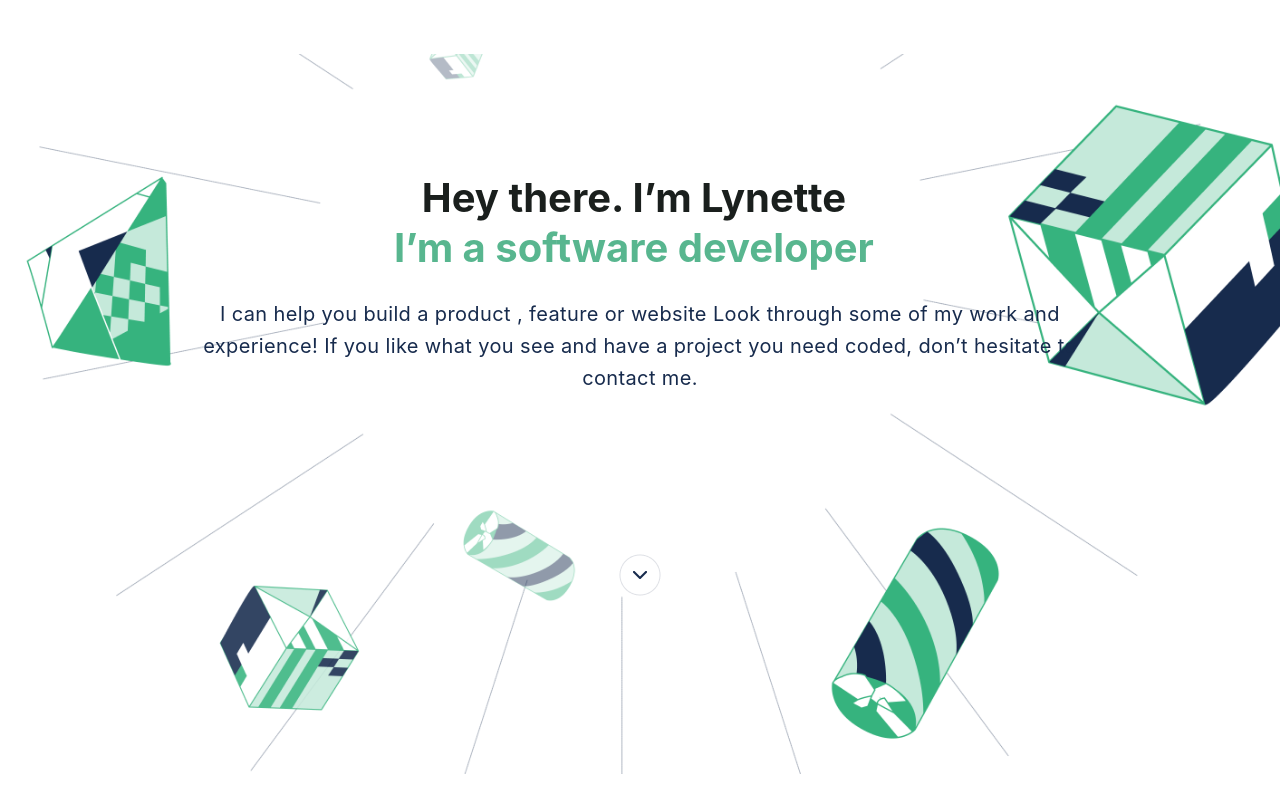
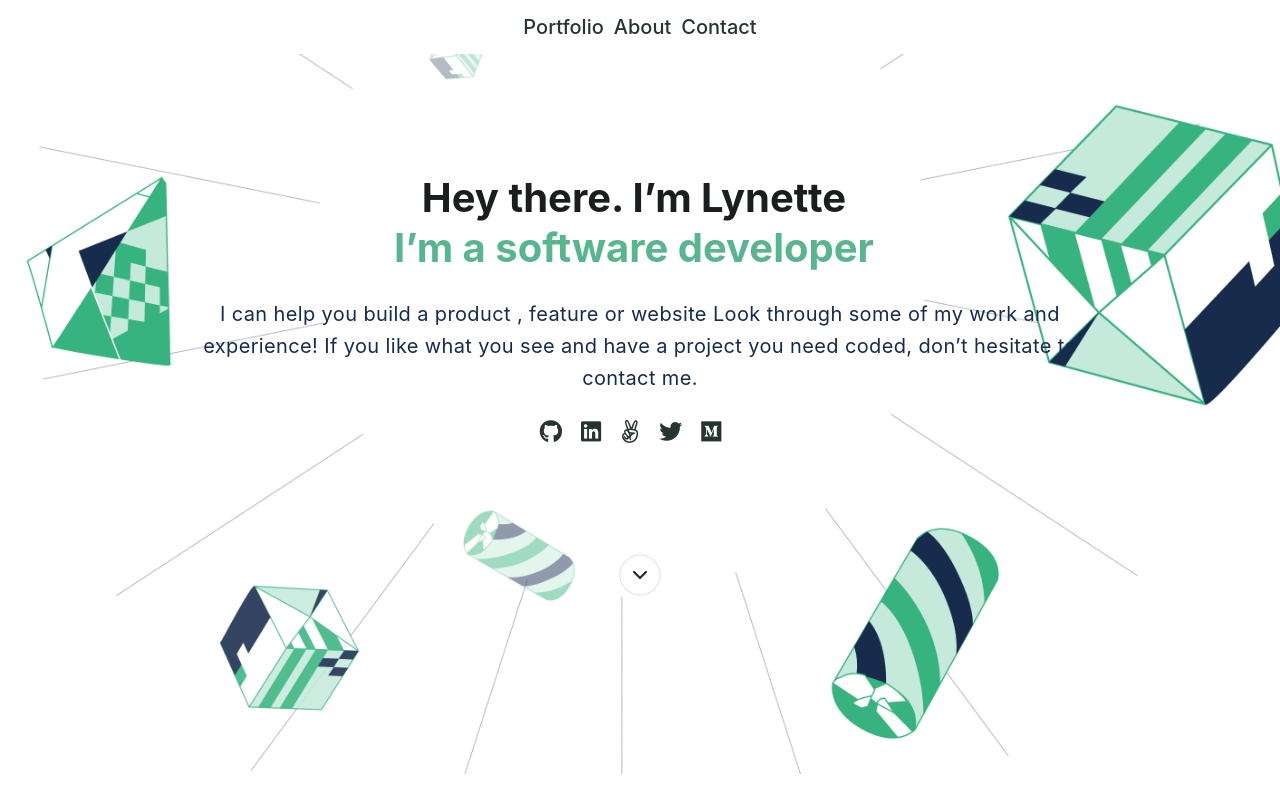
Before and after one commit to iLynette/my-portfolio, a website: page index.html in a window 1280 px wide. Shown: the top 800 px of the page. Drawn offline with Linux system fonts and the light colour scheme.

Commit message:
Fix display of icons

```diff
--- a/popup.css
+++ b/popup.css
@@ -236,8 +236,4 @@
   .track-one h3 {
     width: 60%;
   }
-
-  a {
-    color: #fff;
-  }
 }
```
